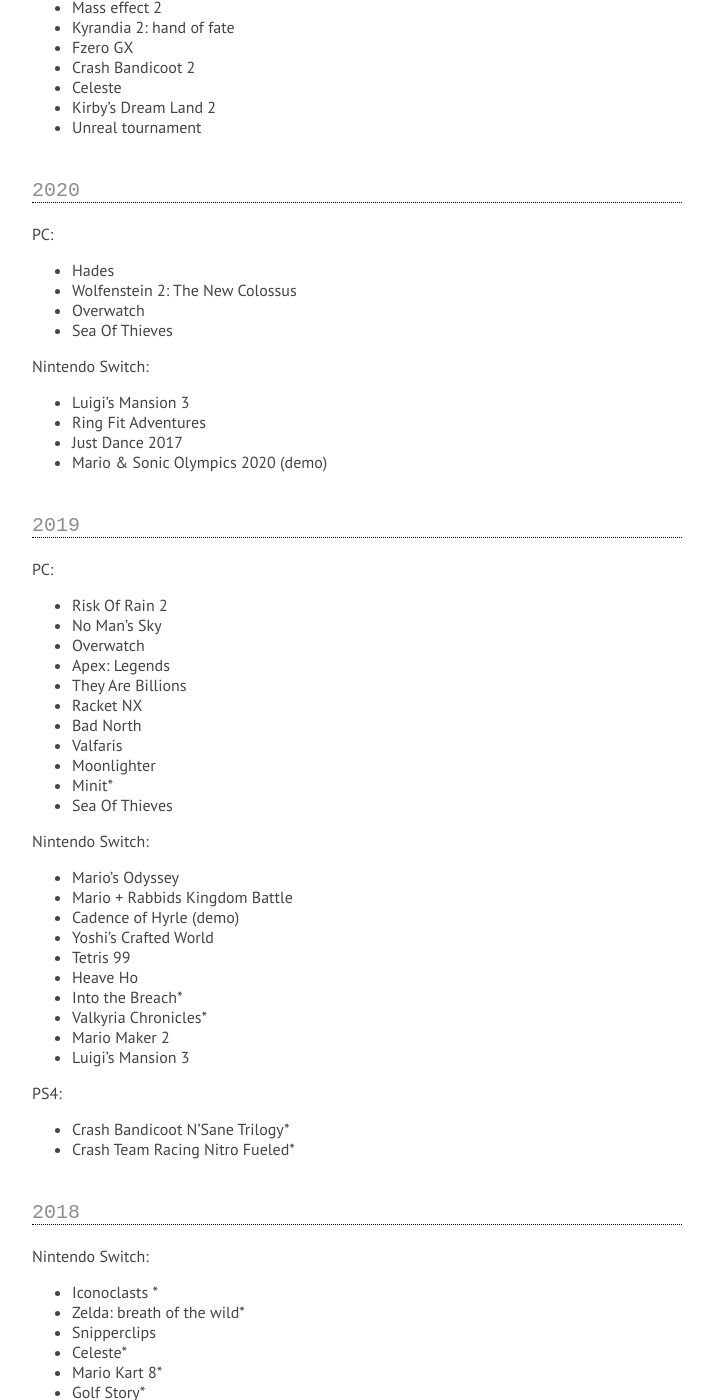
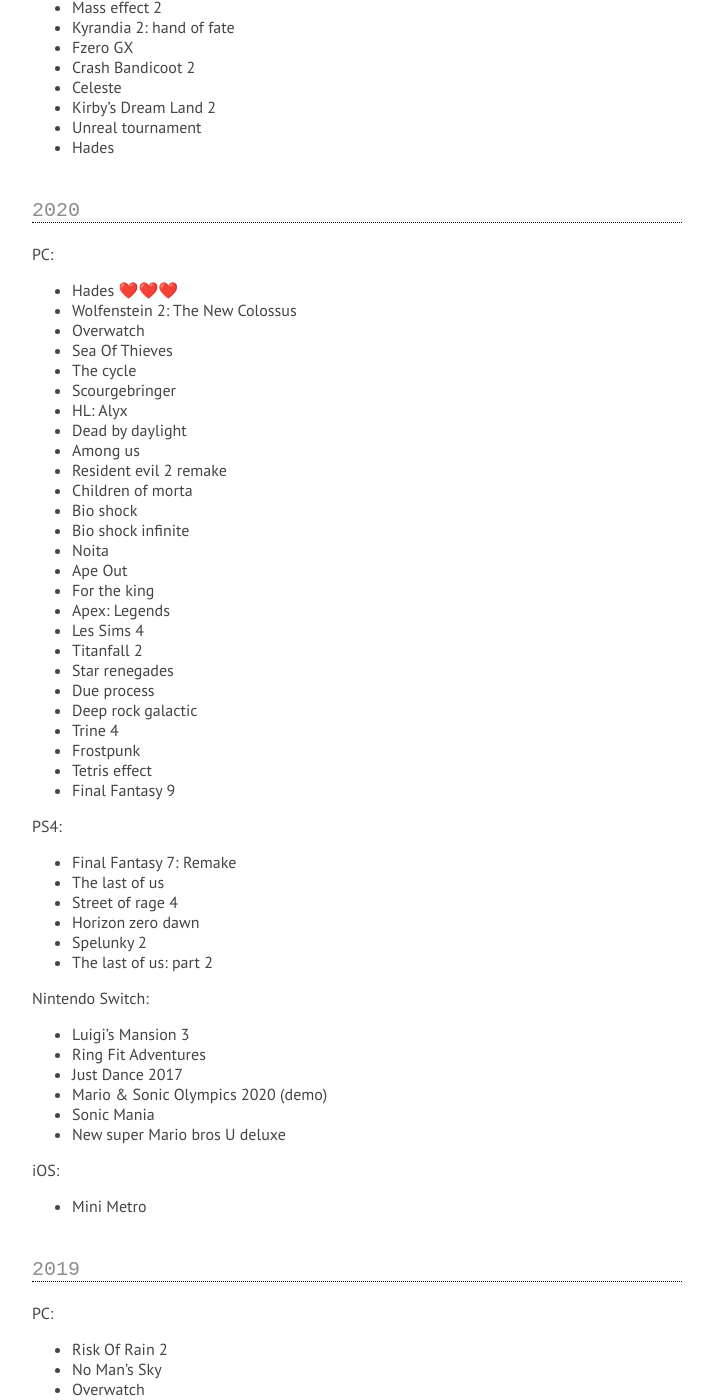
Before and after one commit to valryon/valryon.github.io, a Jekyll site: the page built from _posts/1988-04-29-games.md, in a window 1280 px wide and 1400 px high, scrolled down 817 px. Shown: the whole window, without its empty margins (283-996 px from the left). Built offline with Jekyll 4.4.1, drawn with Linux system fonts in a browser that asks for light colours; some web fonts are replaced.

Commit message:
Update 1988-04-29-games.md

```diff
--- a/_posts/1988-04-29-games.md
+++ b/_posts/1988-04-29-games.md
@@ -35,15 +35,47 @@
 - Celeste
 - Kirby's Dream Land 2
 - Unreal tournament
+- Hades
 
 ## 2020
 
 PC:
 
-- Hades
+- Hades ❤️❤️❤️
 - Wolfenstein 2: The New Colossus
 - Overwatch
 - Sea Of Thieves
+- The cycle
+- Scourgebringer
+- HL: Alyx
+- Dead by daylight
+- Among us
+- Resident evil 2 remake
+- Children of morta
+- Bio shock
+- Bio shock infinite
+- Noita
+- Ape Out
+- For the king
+- Apex: Legends
+- Les Sims 4
+- Titanfall 2
+- Star renegades
+- Due process
+- Deep rock galactic
+- Trine 4
+- Frostpunk
+- Tetris effect
+- Final Fantasy 9
+
+PS4:
+
+- Final Fantasy 7: Remake
+- The last of us
+- Street of rage 4
+- Horizon zero dawn
+- Spelunky 2
+- The last of us: part 2
 
 Nintendo Switch:
 
@@ -51,6 +83,12 @@
 - Ring Fit Adventures
 - Just Dance 2017
 - Mario & Sonic Olympics 2020 (demo)
+- Sonic Mania
+- New super Mario bros U deluxe
+
+iOS:
+
+- Mini Metro
 
 ## 2019
 
```
